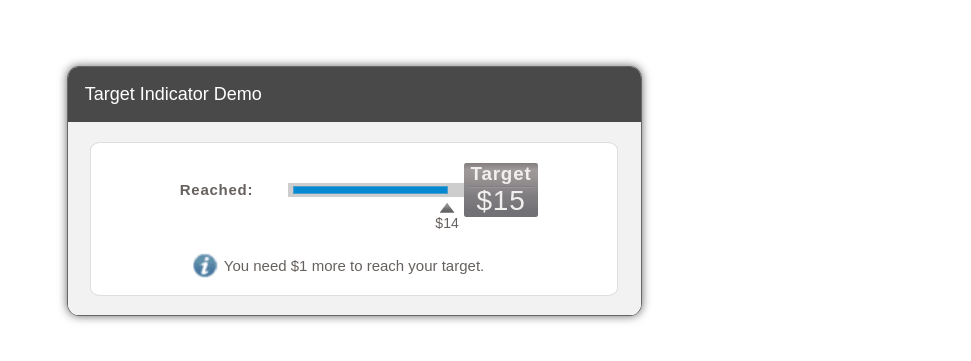
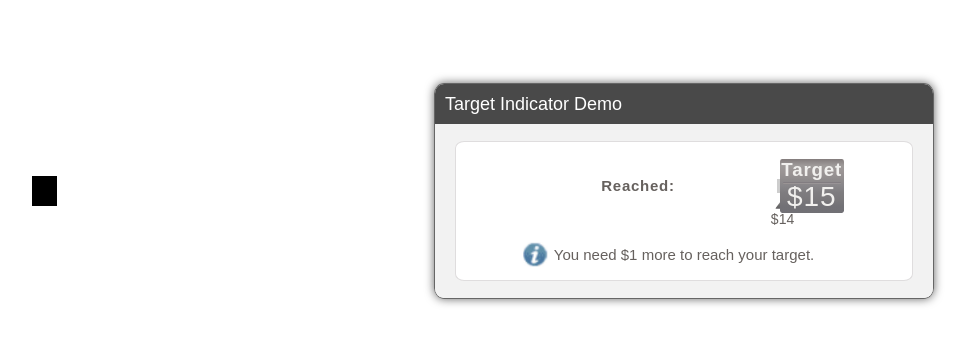
Before and after one commit to Vasyah/Reshalo1, a plain HTML site: page index.html in a window 1280 px wide. Shown: the part 209-570 px from the top of the page, without its empty margins (286-1257 px from the left). Drawn offline with Linux system fonts and the light colour scheme.

Commit message:
js updated

```diff
--- a/index.html
+++ b/index.html
@@ -9,10 +9,14 @@
 </head>
 <body>
     <!-- wrapper -->
+    <div class="js-testing" style="width: 500px; height: 30px;">
+        <div class="target-bar" onclick="fillBlock()">1%</div>
+    </div>
     <div class="container body__container">
         <!-- heading start  -->
         <div class="heading container__heading">
             <p class="heading__text">Target Indicator Demo</p>
+
         </div>
         <!-- content -->
         <div class="content container__content">
--- a/main.css
+++ b/main.css
@@ -27,9 +27,9 @@ body{
 }
 /* wrapper start */
 .container{
-    min-height: 250px;
-    max-height: 270px;
-    min-width: 575px;
+    min-height: 200px;
+    max-height: 220px;
+    min-width: 500px;
     width: 30%;
     height: 27%;
     display: -webkit-box;
@@ -55,10 +55,11 @@ body{
 
 /* heading start  */
 .heading{
+    max-height: 40px;
     width: 100%;
     /* блок занимает 20% места по высоте */
-    -webkit-box-flex:2 1 20%;
-            flex:1 1 20%;
+    -webkit-box-flex:1 1 5%;
+            flex:1 1 5%;
 }
 .container__heading{
     /* position: relative; */
@@ -68,7 +69,7 @@ body{
     font-size: 1.8rem;
 }
 .heading__text{
-    margin: 3%;
+    margin: 2%;
 }
 /* heading end */
 
@@ -124,7 +125,7 @@ body{
     letter-spacing: 0.05em;
 }
 .bar{
-    width: 48%;
+    width: 1%;
     height: 25%;
 }
 .indicator__bar{
@@ -310,3 +311,18 @@ body{
     }
 }
 /* media end */
+
+/* js start */
+
+.js-testing{
+    min-height: 0;
+    min-width: 0;
+}
+.target-bar{
+
+    display: block;
+    background-color: #000;
+    width: 5%;
+    height: 100%;
+
+}
--- a/main.js
+++ b/main.js
@@ -0,0 +1,31 @@
+function useStrict() {
+    'use strict';
+}
+useStrict();
+
+// function changeColor(newColor) {
+//     var container = document.getElementsByClassName('changeTextColor')[1];
+//     console.log(container);
+//     container.style.color = newColor;
+//     container.style.fontSize = 16 + 'px';
+// }
+
+
+function fillBlock() {
+    let blockProp = document.querySelector('.bar');
+    if(blockProp.style.width == 100+'%') {
+        return;
+    }
+    var width = 1;
+    var timerId = setInterval(changeWidth, 30);
+    function changeWidth() {
+        if (width>= 100) {
+            clearInterval(timerId);
+        } else {
+            width++;
+            blockProp.style.width = width + '%';
+        }
+    }
+}
+
+// let timerId = setTimeout("fillBlock()", 1000);
```
